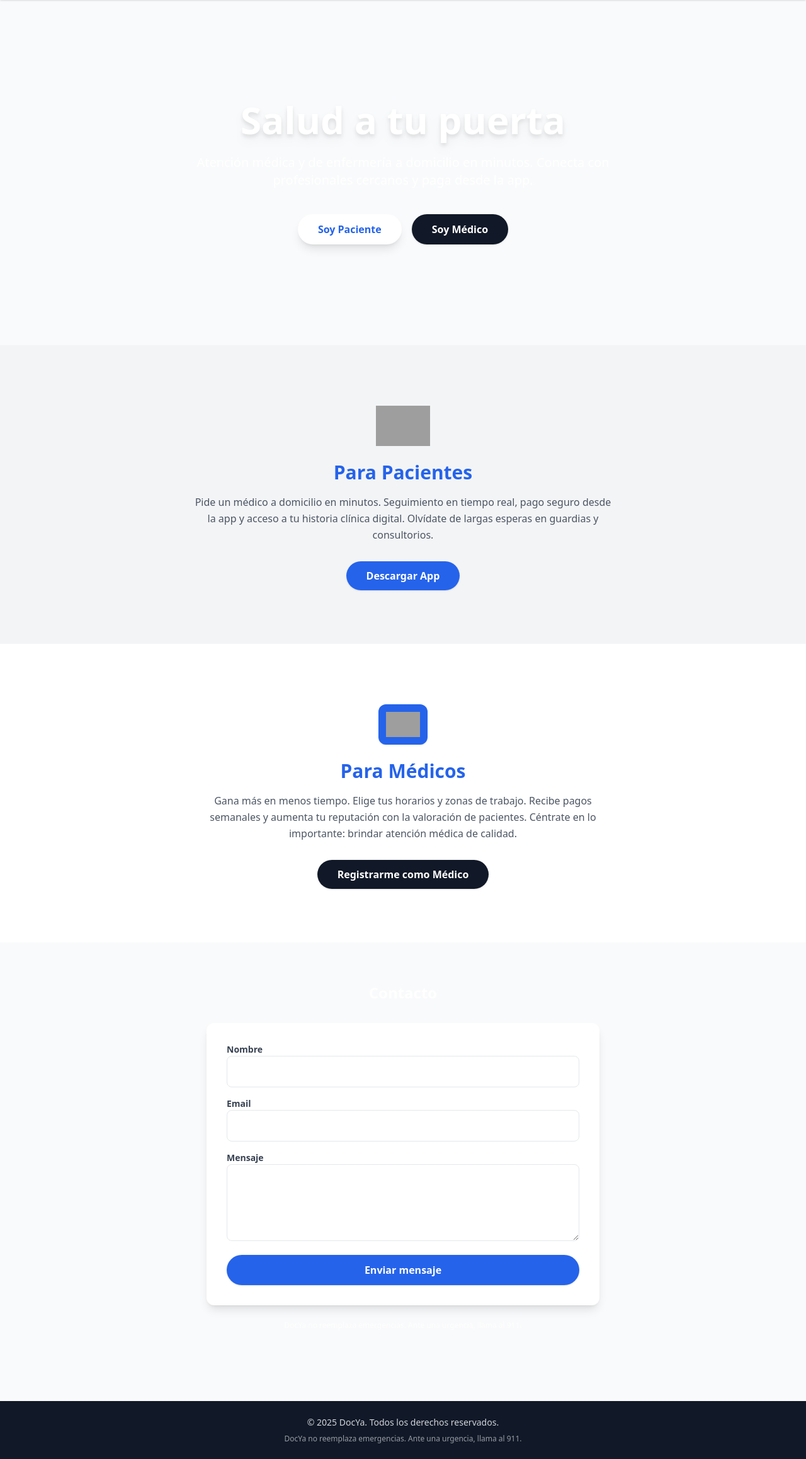
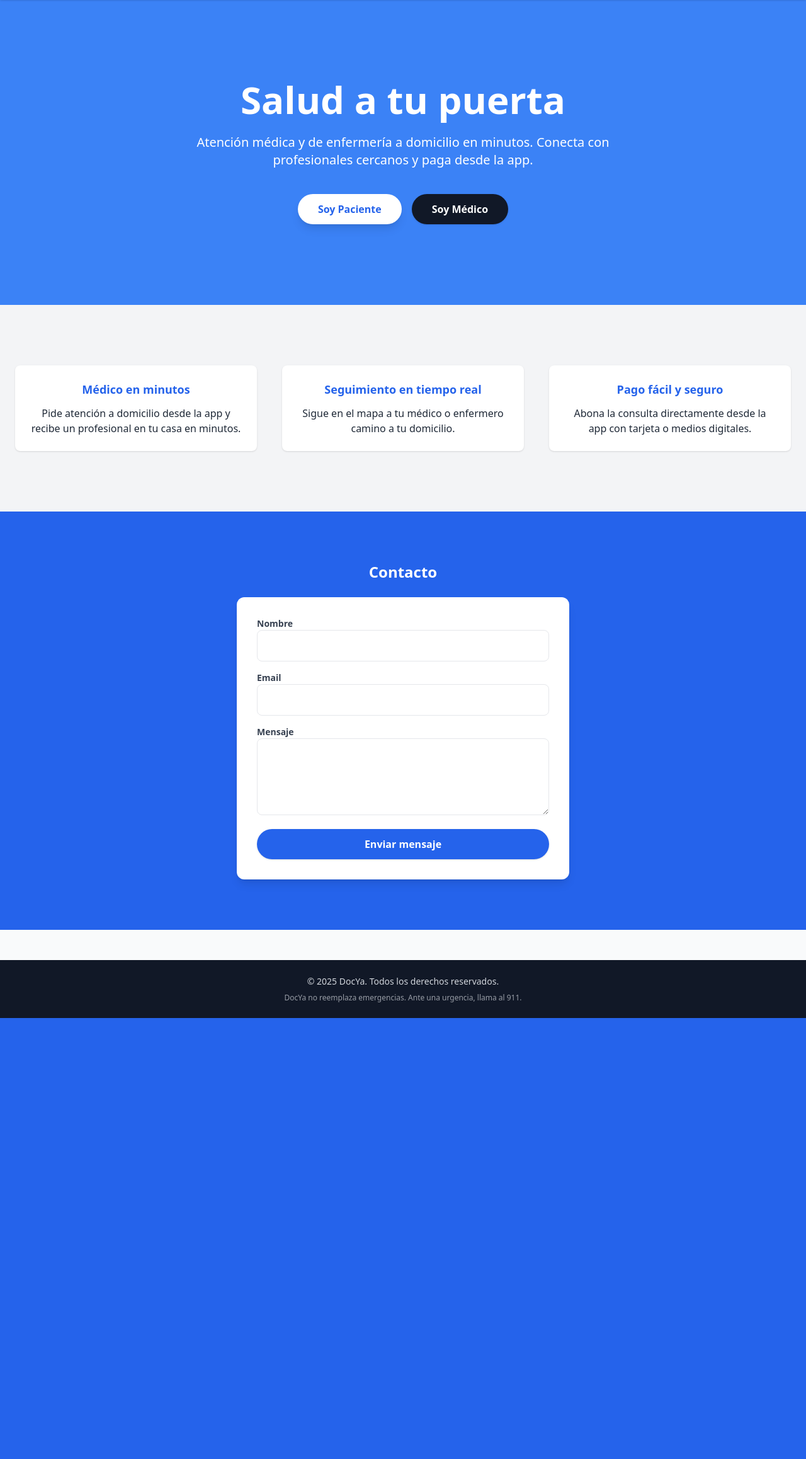
Before and after one commit to NahunMenem/DOCYA-RAILWAY, a FastAPI app: page / in a window 1280 px wide. Shown: the part 64-2380 px from the top of the page at 63% size. After the commit the page ends 1680 px from the top, so only its background shows below. Run offline with FastAPI, Linux system fonts and the light colour scheme; parts of the project's set-up code (start-up, migrations or seed data) failed here and were passed over; some libraries are stand-ins or nearby versions; grey boxes are pictures that could not be loaded.

Commit message:
Update docya.html

```diff
--- a/templates/docya.html
+++ b/templates/docya.html
@@ -3,17 +3,14 @@
 {% block title %}DocYa - Salud a tu puerta{% endblock %}
 
 {% block content %}
-
 <!-- Hero -->
-<section class="gradient-bg text-white text-center py-40 px-6">
-  <h1 class="text-4xl md:text-6xl font-extrabold mb-6 drop-shadow-lg" data-aos="fade-down">
-    Salud a tu puerta
-  </h1>
-  <p class="text-lg md:text-xl max-w-2xl mx-auto mb-10" data-aos="fade-up">
+<section class="bg-blue-500 text-white text-center py-32 px-6">
+  <h1 class="text-4xl md:text-6xl font-extrabold mb-6">Salud a tu puerta</h1>
+  <p class="text-lg md:text-xl max-w-2xl mx-auto mb-10">
     Atención médica y de enfermería a domicilio en minutos.
     Conecta con profesionales cercanos y paga desde la app.
   </p>
-  <div class="flex justify-center space-x-4" data-aos="zoom-in">
+  <div class="flex justify-center space-x-4">
     <a href="/pacientes" class="bg-white text-blue-600 px-8 py-3 rounded-full font-semibold shadow-lg hover:bg-gray-100 transition">
       Soy Paciente
     </a>
@@ -23,82 +20,45 @@
   </div>
 </section>
 
-<!-- Pacientes -->
-<section id="pacientes" class="py-24 bg-gray-100">
-  <div class="container mx-auto px-6 text-center" data-aos="fade-up">
-    <img src="https://res.cloudinary.com/dqsacd9ez/image/upload/v1757197807/logo_1_svfdye.png"
-         alt="Pacientes DocYa" class="h-16 mx-auto mb-6">
-    <h2 class="text-3xl font-bold text-blue-600 mb-4">Para Pacientes</h2>
-    <p class="max-w-2xl mx-auto text-gray-600 mb-10 leading-relaxed">
-      Pide un médico a domicilio en minutos. Seguimiento en tiempo real, pago seguro desde la app y acceso a tu historia clínica digital.
-      Olvídate de largas esperas en guardias y consultorios.
-    </p>
-    <a href="#" class="bg-blue-600 text-white px-8 py-3 rounded-full font-semibold shadow hover:bg-blue-700 transition">
-      Descargar App
-    </a>
+<!-- Features -->
+<section class="py-24 bg-gray-100">
+  <div class="container mx-auto grid md:grid-cols-3 gap-10 px-6">
+    <div class="bg-white p-6 rounded-lg shadow text-center">
+      <h3 class="font-bold text-lg mb-3 text-blue-600">Médico en minutos</h3>
+      <p>Pide atención a domicilio desde la app y recibe un profesional en tu casa en minutos.</p>
+    </div>
+    <div class="bg-white p-6 rounded-lg shadow text-center">
+      <h3 class="font-bold text-lg mb-3 text-blue-600">Seguimiento en tiempo real</h3>
+      <p>Sigue en el mapa a tu médico o enfermero camino a tu domicilio.</p>
+    </div>
+    <div class="bg-white p-6 rounded-lg shadow text-center">
+      <h3 class="font-bold text-lg mb-3 text-blue-600">Pago fácil y seguro</h3>
+      <p>Abona la consulta directamente desde la app con tarjeta o medios digitales.</p>
+    </div>
   </div>
 </section>
 
-<!-- Médicos -->
-<section id="medicos" class="py-24 bg-white">
-  <div class="container mx-auto px-6 text-center" data-aos="fade-up">
-    <img src="https://res.cloudinary.com/dqsacd9ez/image/upload/v1757197807/DOCYAPRO_BLANCO_eerxi3.png"
-         alt="Médicos DocYa" class="h-16 mx-auto mb-6 bg-blue-600 p-3 rounded-xl shadow">
-    <h2 class="text-3xl font-bold text-blue-600 mb-4">Para Médicos</h2>
-    <p class="max-w-2xl mx-auto text-gray-600 mb-10 leading-relaxed">
-      Gana más en menos tiempo. Elige tus horarios y zonas de trabajo.
-      Recibe pagos semanales y aumenta tu reputación con la valoración de pacientes.
-      Céntrate en lo importante: brindar atención médica de calidad.
-    </p>
-    <a href="/medicos" class="bg-gray-900 text-white px-8 py-3 rounded-full font-semibold shadow hover:bg-gray-800 transition">
-      Registrarme como Médico
-    </a>
-  </div>
-</section>
-{% if request.query_params.get("enviado") == "1" %}
-  <div class="bg-green-100 text-green-700 p-4 rounded-lg max-w-xl mx-auto mt-6 text-center">
-    ✅ Tu mensaje fue enviado con éxito. Nos pondremos en contacto pronto.
-  </div>
-{% endif %}
-
-
-<!-- Contacto con Formulario -->
-<section id="contacto" class="gradient-bg py-16">
-  <div class="container mx-auto px-6 max-w-2xl" data-aos="fade-up">
-    <h3 class="text-2xl font-bold text-center text-white mb-8">Contacto</h3>
-
-    {% if request.query_params.get("enviado") == "1" %}
-      <div class="bg-green-100 text-green-700 p-4 rounded-lg mb-6 text-center">
-        ✅ Tu mensaje fue enviado con éxito. Nos pondremos en contacto pronto.
-      </div>
-    {% endif %}
-
-    <form action="/contacto" method="post" class="bg-white rounded-xl shadow-lg p-8 space-y-4">
+<!-- Contacto -->
+<section id="contacto" class="bg-blue-600 py-20 text-white">
+  <div class="container mx-auto max-w-xl px-6">
+    <h3 class="text-2xl font-bold mb-6 text-center">Contacto</h3>
+    <form action="/contacto" method="post" class="bg-white text-gray-700 rounded-xl shadow-lg p-8 space-y-4">
       <div>
-        <label for="nombre" class="block text-sm font-semibold text-gray-700">Nombre</label>
-        <input type="text" id="nombre" name="nombre" required
-               class="w-full border rounded-lg px-4 py-3 focus:outline-none focus:ring-2 focus:ring-blue-400">
+        <label for="nombre" class="block text-sm font-semibold">Nombre</label>
+        <input type="text" id="nombre" name="nombre" required class="w-full border rounded-lg px-4 py-3">
       </div>
       <div>
-        <label for="email" class="block text-sm font-semibold text-gray-700">Email</label>
-        <input type="email" id="email" name="email" required
-               class="w-full border rounded-lg px-4 py-3 focus:outline-none focus:ring-2 focus:ring-blue-400">
+        <label for="email" class="block text-sm font-semibold">Email</label>
+        <input type="email" id="email" name="email" required class="w-full border rounded-lg px-4 py-3">
       </div>
       <div>
-        <label for="mensaje" class="block text-sm font-semibold text-gray-700">Mensaje</label>
-        <textarea id="mensaje" name="mensaje" rows="4" required
-                  class="w-full border rounded-lg px-4 py-3 focus:outline-none focus:ring-2 focus:ring-blue-400"></textarea>
+        <label for="mensaje" class="block text-sm font-semibold">Mensaje</label>
+        <textarea id="mensaje" name="mensaje" rows="4" required class="w-full border rounded-lg px-4 py-3"></textarea>
       </div>
-      <button type="submit"
-              class="w-full bg-blue-600 text-white px-6 py-3 rounded-full font-semibold shadow hover:bg-blue-700 transition">
+      <button type="submit" class="w-full bg-blue-600 text-white px-6 py-3 rounded-full font-semibold shadow hover:bg-blue-700 transition">
         Enviar mensaje
       </button>
     </form>
-
-    <p class="text-xs text-white mt-6 opacity-80 text-center">
-      DocYa no reemplaza emergencias. Ante una urgencia, llama al 911.
-    </p>
   </div>
 </section>
-
 {% endblock %}
```
